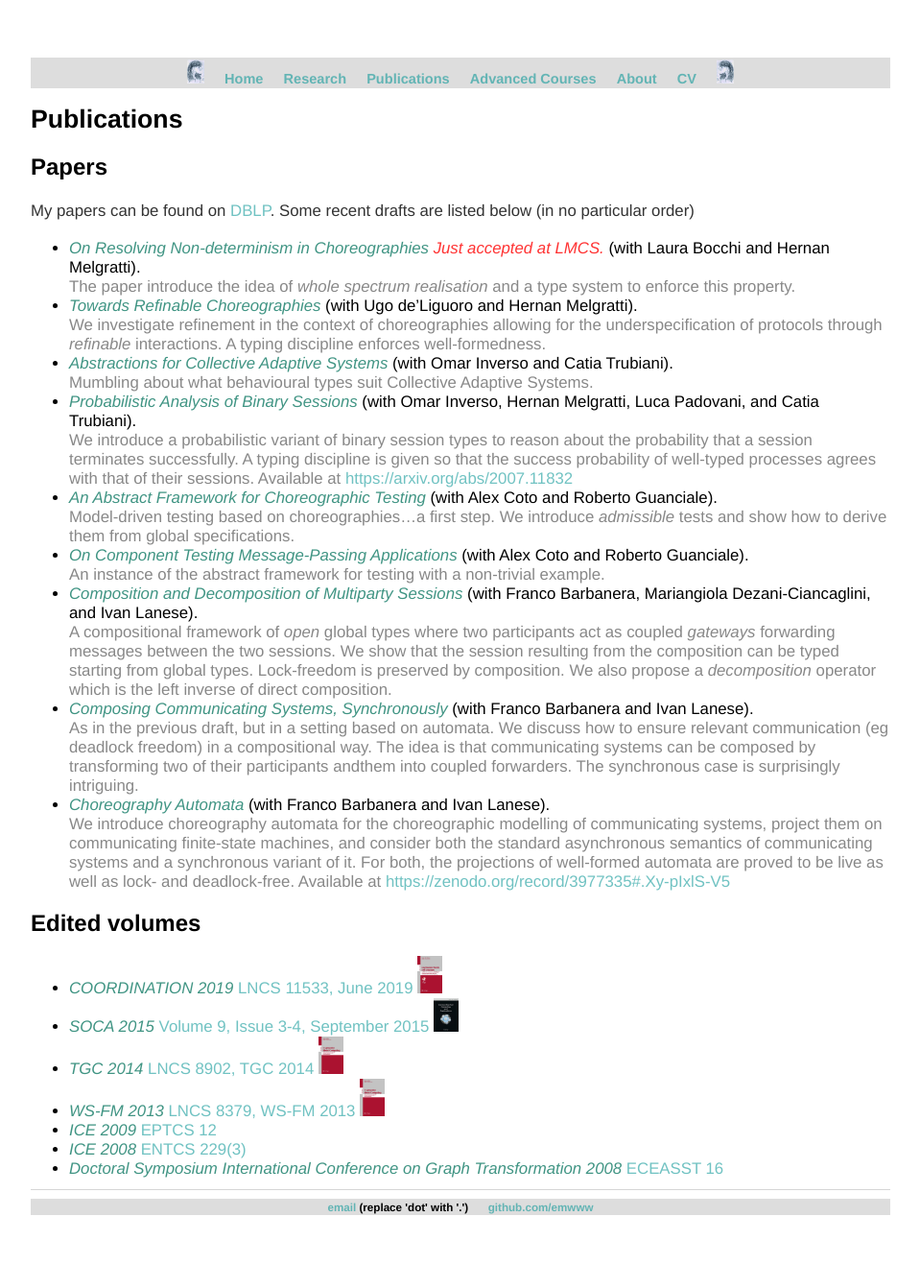
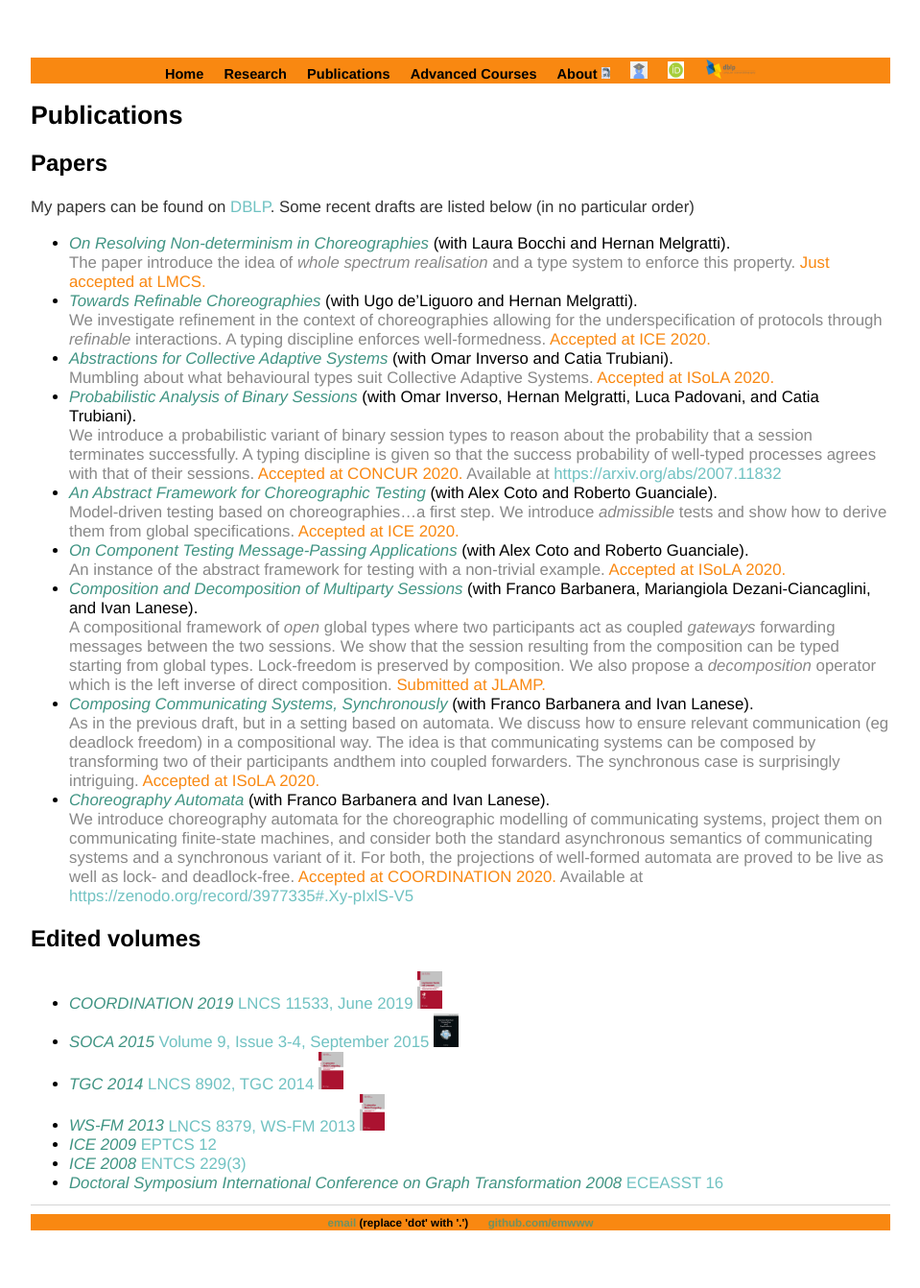
Before and after one commit to eMwww/home, a Jekyll site: the page built from papers/index.md, in a window 1280 px wide. Shown: the whole page at 96% size, without its empty margins (160-1119 px from the left). Built offline with Jekyll 4.4.1, drawn with Linux system fonts in a browser that asks for light colours; our own code applies the rules of GitHub Pages for plain Markdown files.

Commit message:
some changes

```diff
--- a/_data/drafts.yml
+++ b/_data/drafts.yml
@@ -1,44 +1,44 @@
-- title: On Resolving Non-determinism in Choreographies <span style="color:red">Just accepted at LMCS.</span>
+- title: On Resolving Non-determinism in Choreographies
   author: Laura Bocchi and Hernan Melgratti
-  descr: The paper introduce the idea of _whole spectrum realisation_ and a type system to enforce this property.
+  descr: The paper introduce the idea of _whole spectrum realisation_ and a type system to enforce this property. <span style="color:#f98811">Just accepted at LMCS.</span>
   url:
 
 - title: Towards Refinable Choreographies
   author: Ugo de'Liguoro and Hernan Melgratti
-  descr: We investigate refinement in the context of choreographies allowing for the underspecification of protocols through _refinable_ interactions. A typing discipline enforces well-formedness.
+  descr: We investigate refinement in the context of choreographies allowing for the underspecification of protocols through _refinable_ interactions. A typing discipline enforces well-formedness. <span style="color:#f98811">Accepted at ICE 2020.</span>
   url:
 
 - title: Abstractions for Collective Adaptive Systems
   author: Omar Inverso and Catia Trubiani
-  descr: Mumbling about what behavioural types suit Collective Adaptive Systems.
+  descr: Mumbling about what behavioural types suit Collective Adaptive Systems. <span style="color:#f98811">Accepted at ISoLA 2020.</span>
   url:
 
 - title: Probabilistic Analysis of Binary Sessions
   author: Omar Inverso, Hernan Melgratti, Luca Padovani, and Catia Trubiani
-  descr:   We introduce a probabilistic variant of binary session types to reason about the probability that a session terminates successfully. A typing discipline is given so that the success probability of well-typed processes agrees with that of their sessions.
+  descr:   We introduce a probabilistic variant of binary session types to reason about the probability that a session terminates successfully. A typing discipline is given so that the success probability of well-typed processes agrees with that of their sessions. <span style="color:#f98811">Accepted at CONCUR 2020.</span>
   url: https://arxiv.org/abs/2007.11832
 
 - title: An Abstract Framework for Choreographic Testing
   author: Alex Coto and Roberto Guanciale
-  descr: Model-driven testing based on choreographies...a first step. We introduce _admissible_ tests and show how to derive them from global specifications.
+  descr: Model-driven testing based on choreographies...a first step. We introduce _admissible_ tests and show how to derive them from global specifications. <span style="color:#f98811">Accepted at ICE 2020.</span>
   url:
 
 - title: On Component Testing Message-Passing Applications
   author: Alex Coto and Roberto Guanciale
-  descr: An instance of the abstract framework for testing with a non-trivial example.
+  descr: An instance of the abstract framework for testing with a non-trivial example. <span style="color:#f98811">Accepted at ISoLA 2020.</span>
   url:
 
 - title: Composition and Decomposition of Multiparty Sessions
   author: Franco Barbanera, Mariangiola Dezani-Ciancaglini, and Ivan Lanese
-  descr: A compositional framework of _open_ global types where two participants act as coupled _gateways_ forwarding messages between the two sessions. We show that the session resulting from the composition can be typed starting from global types. Lock-freedom is preserved by composition. We also propose a _decomposition_ operator which is the left inverse of direct composition.
+  descr: A compositional framework of _open_ global types where two participants act as coupled _gateways_ forwarding messages between the two sessions. We show that the session resulting from the composition can be typed starting from global types. Lock-freedom is preserved by composition. We also propose a _decomposition_ operator which is the left inverse of direct composition. <span style="color:#f98811">Submitted at JLAMP.</span>
   url:
 
 - title: Composing Communicating Systems, Synchronously
   author: Franco Barbanera and Ivan Lanese
-  descr: As in the previous draft, but in a setting based on automata. We discuss how to ensure relevant communication (eg deadlock freedom) in a compositional way. The idea is that communicating systems can be composed by transforming two of their participants andthem into coupled forwarders. The synchronous case is surprisingly intriguing.
+  descr: As in the previous draft, but in a setting based on automata. We discuss how to ensure relevant communication (eg deadlock freedom) in a compositional way. The idea is that communicating systems can be composed by transforming two of their participants andthem into coupled forwarders. The synchronous case is surprisingly intriguing. <span style="color:#f98811">Accepted at ISoLA 2020.</span>
   url:
 
 - title: Choreography Automata
   author: Franco Barbanera and Ivan Lanese
-  descr: We introduce choreography automata for the choreographic modelling of communicating systems, project them on communicating finite-state machines, and consider both the standard asynchronous semantics of communicating systems and a synchronous variant of it. For both, the projections of well-formed automata are proved to be live as well as lock- and deadlock-free.
+  descr: We introduce choreography automata for the choreographic modelling of communicating systems, project them on communicating finite-state machines, and consider both the standard asynchronous semantics of communicating systems and a synchronous variant of it. For both, the projections of well-formed automata are proved to be live as well as lock- and deadlock-free. <span style="color:#f98811">Accepted at COORDINATION 2020.</span>
   url: https://zenodo.org/record/3977335#.Xy-pIxlS-V5
--- a/_layouts/default.html
+++ b/_layouts/default.html
@@ -13,15 +13,15 @@
 
 	 <nav>
 	   <ul>
-		  <li><img alt="me" src="/home/me.jpg" width="2%"/></li>
 	     <li><a href="/home/index">Home</a></li>
 	     <li><a href="/home/research">Research</a></li>
 	     <li><a href="/home/papers">Publications</a></li>
 	     <!-- <li><a href="/phd">PhD Students</a></li> -->
 	     <li><a href="/home/courses">Advanced Courses</a></li>
-		  <li><a href="/home/about">About</a></li>
-	     <li><a href="/home/cv">CV</a></li>
-		  <li><img alt="me" src="/home/em.jpg" width="2%"/></li>
+		  <li><a href="/home/about">About <img alt="me" src="/home/em.jpg" width="1%"/></a></li>
+		  <li><a href="https://scholar.google.com/citations?user=UsADbUQAAAAJ&hl=en"><img alt="scholar profile" src="/home/avatar_scholar_256.png" width="2%"/></a></li>
+		  <li><a href="https://orcid.org/0000-0002-7032-3281"><img alt="ORCID" src="/home/orcid.png" width="2%"/></a></li>
+		  <li><a href="http://www.informatik.uni-trier.de/~ley/pers/hd/t/Tuosto:Emilio.html"><img alt="DBLP" src="/home/dblp.png" width="6%"/></a></li>
 	     <!-- <li><a href="/blog">Blog</a></li> -->
 	   </ul>
 	 </nav>
--- a/css/main.css
+++ b/css/main.css
@@ -10,7 +10,7 @@
 	 text-align:center;
     list-style: none;
     font-weight: bold;
-	 background-color: #dddddd;
+	 background-color: #f98811;
 }
 
 nav ul li, footer ul li {
@@ -19,6 +19,10 @@
     margin-left: 5px;
 	 font-size:1.3em;
     padding: 4px;
+}
+
+nav a{
+	 color:#000000;
 }
 
 li {
```
Also changed, not shown: about.md (+16 -0 lines), cv.md (deleted, +0 -19 lines), index.md (+3 -0 lines).
